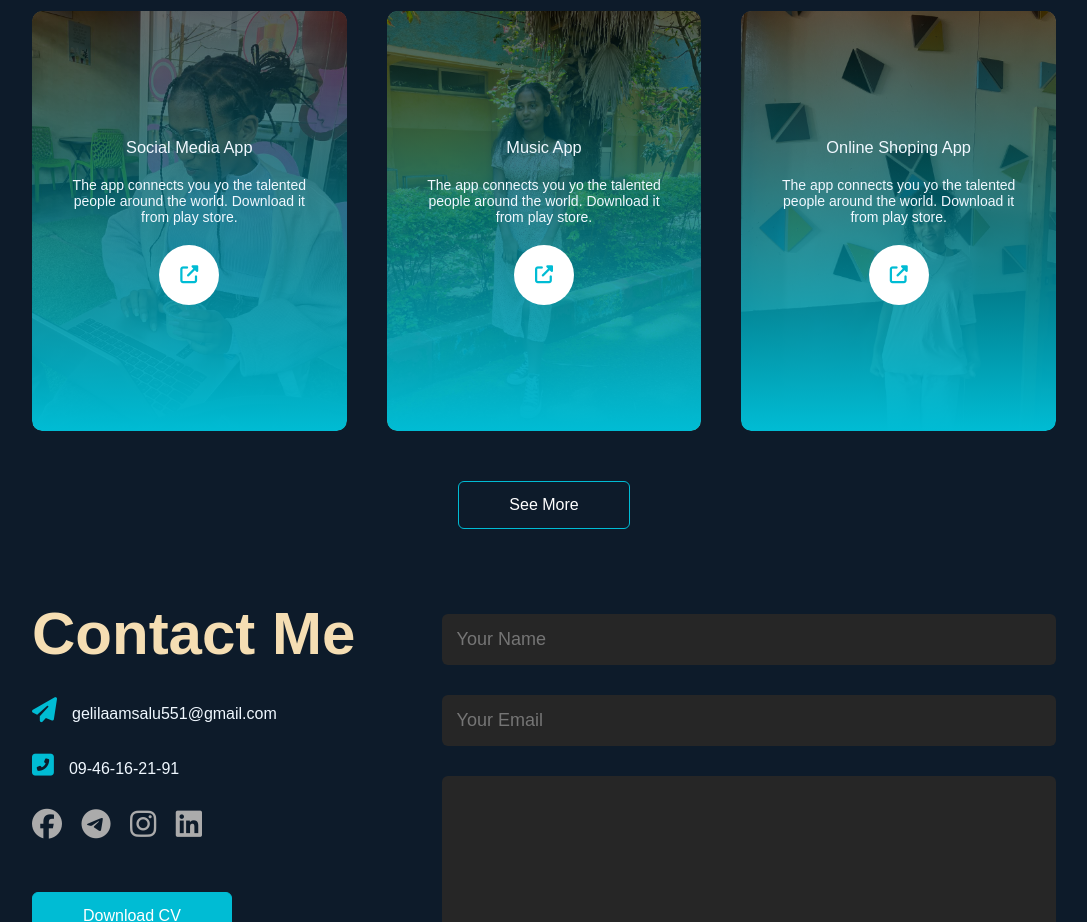
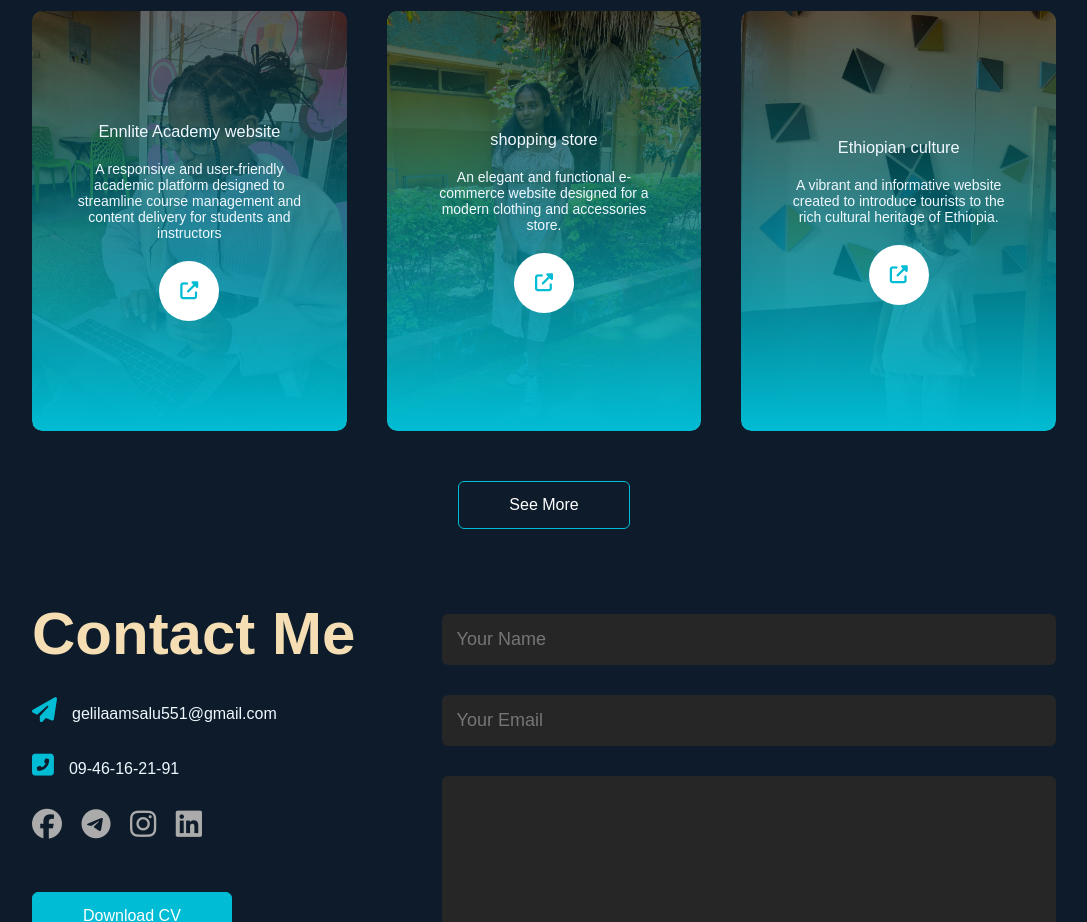
Before and after one commit to gelilaamsalu/portfolio, a plain HTML site: page index.html in a window 1280 px wide. Shown: the part 2000-2922 px from the top of the page, without its empty margins (96-1183 px from the left). Drawn offline with Linux system fonts and the light colour scheme.

Commit message:
Update index.html

```diff
--- a/index.html
+++ b/index.html
@@ -144,36 +144,33 @@ I'm eager to gain real-world experience through an internship where I can contri
           <div class="work">
             <img src="images/photo_2025-04-01_20-13-58.jpg" alt="" />
             <div class="layer">
-              <h3>Social Media App</h3>
+              <h3>Ennlite Academy website</h3>
               <p>
-                The app connects you yo the talented people around the world.
-                Download it from play store.
+                A responsive and user-friendly academic platform designed to streamline course management and content delivery for students and instructors
               </p>
-              <a href="#"><i class="fas fa-external-link-alt"></i></a>
+              <a href="https://gelilaamsalu.github.io/applight/"><i class="fas fa-external-link-alt"></i></a>
             </div>
           </div>
 
           <div class="work">
             <img src="images/photo_2025-04-01_20-14-12.jpg" alt="" />
             <div class="layer">
-              <h3>Music App</h3>
+              <h3>shopping store</h3>
               <p>
-                The app connects you yo the talented people around the world.
-                Download it from play store.
+               An elegant and functional e-commerce website designed for a modern clothing and accessories store.
               </p>
-              <a href="#"><i class="fas fa-external-link-alt"></i></a>
+              <a href="https://gelilaamsalu.github.io/shopping_store/"><i class="fas fa-external-link-alt"></i></a>
             </div>
           </div>
 
           <div class="work">
             <img src="images/photo_2025-04-01_20-13-21.jpg" alt="" />
             <div class="layer">
-              <h3>Online Shoping App</h3>
+              <h3>Ethiopian culture</h3>
               <p>
-                The app connects you yo the talented people around the world.
-                Download it from play store.
+               A vibrant and informative website created to introduce tourists to the rich cultural heritage of Ethiopia.
               </p>
-              <a href="#"><i class="fas fa-external-link-alt"></i></a>
+              <a href="https://gelilaamsalu.github.io/Ethiopian_culture/"><i class="fas fa-external-link-alt"></i></a>
             </div>
           </div>
         </div>
@@ -194,7 +191,7 @@ I'm eager to gain real-world experience through an internship where I can contri
               <a href="https://www.instagram.com/gelila_amsalu?igsh=MTR5NWxxd2VlZzVpaA=="><i class="fab fa-instagram"></i></a>
               <a href="https://www.linkedin.com/in/gelila-amsalu-8b6703337?utm_source=share&utm_campaign=share_via&utm_content=profile&utm_medium=android_app"><i class="fab fa-linkedin"></i></a>
             </div>
-            <a href="#" class="btn btn2">Download CV</a>
+            <a href="images/GELILA AMSALU.pdf.pdf" download class="btn btn2">Download CV</a>
             <!------------------need to connect cv dont forget----------------------------->
           </div>
           <div class="contact-right">
```
